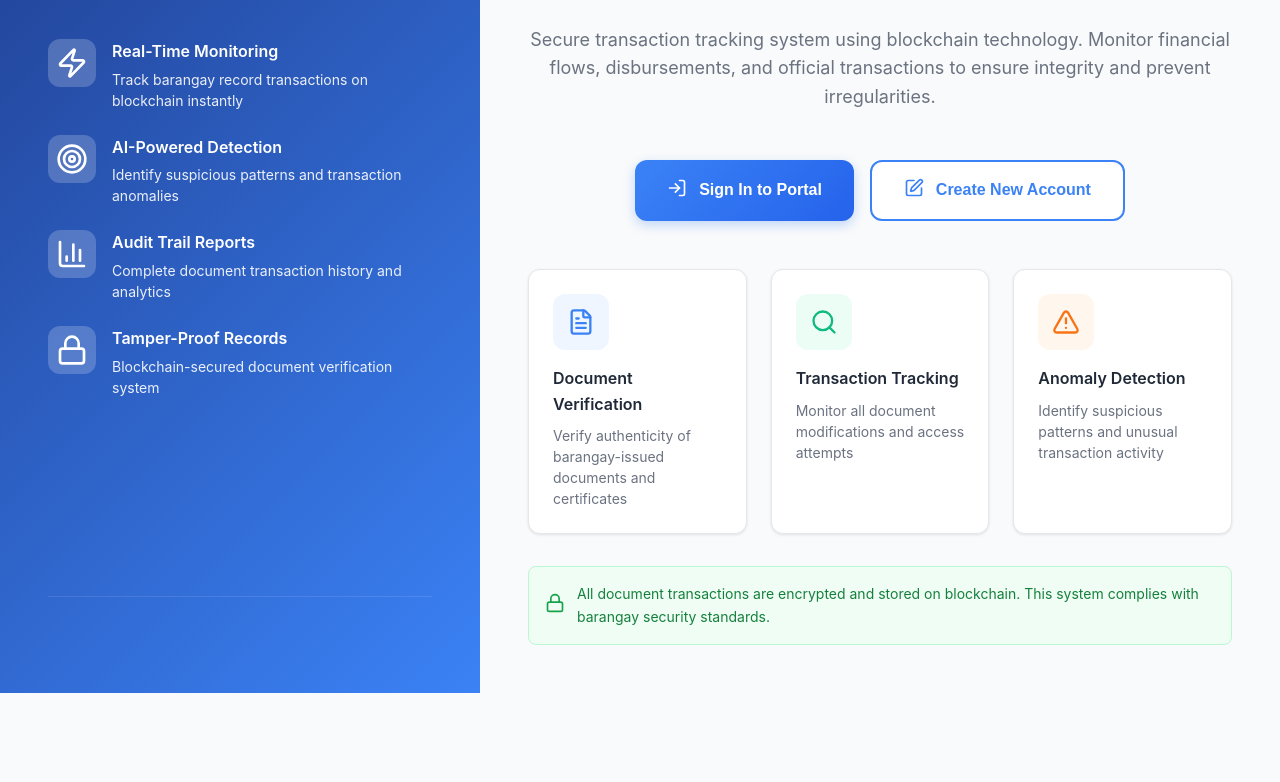
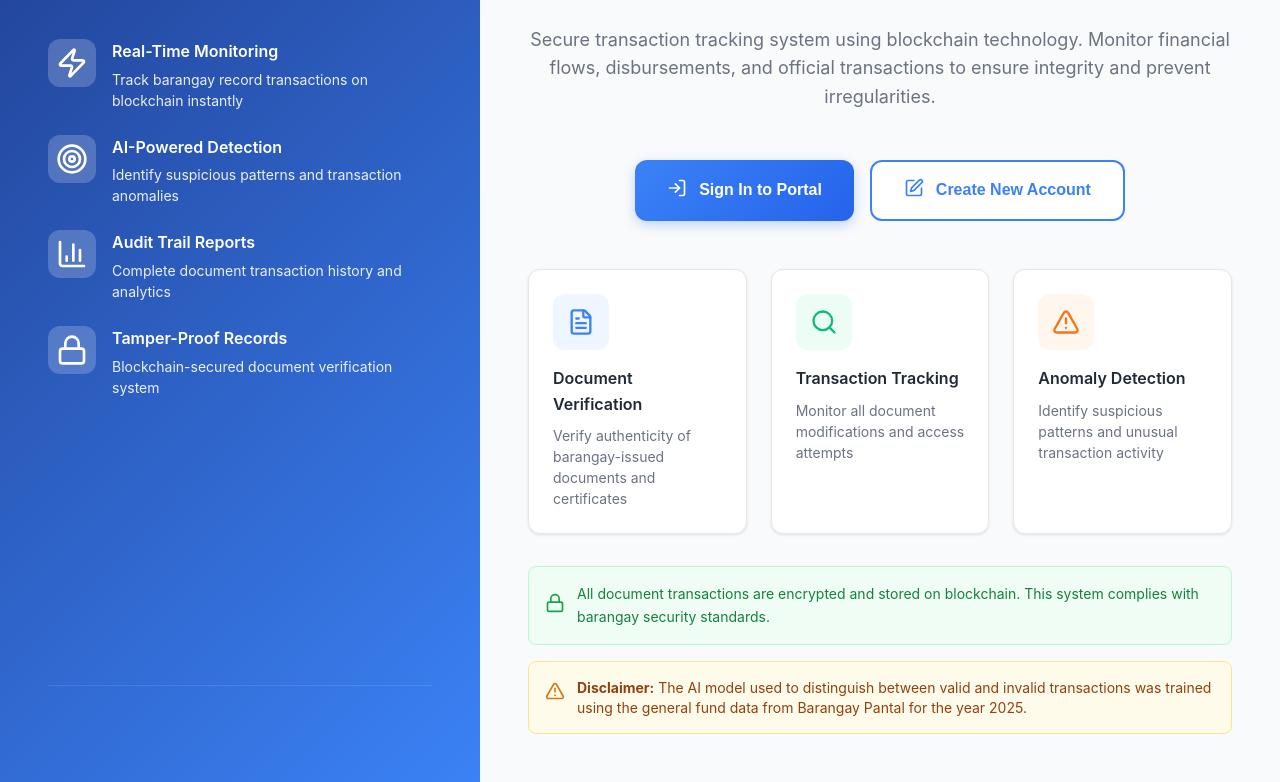
Before and after one commit to Pitz1600/ChainShield, a React (Vite) app in the folder frontend/: page / in a window 1280 px wide. Shown: the part 272-1054 px from the top of the page. Before the commit the page ends 965 px from the top, so only its background shows below. Built offline with nearby package versions, Linux system fonts and the light colour scheme; no server answers.

Commit message:
added disclaimers

```diff
--- a/frontend/package.json
+++ b/frontend/package.json
@@ -10,6 +10,7 @@
     "preview": "vite preview"
   },
   "dependencies": {
+    "24": "^0.0.0",
     "axios": "^1.13.2",
     "date-fns": "^4.1.0",
     "lucide-react": "^0.561.0",
--- a/frontend/src/components/Auth/Welcome.jsx
+++ b/frontend/src/components/Auth/Welcome.jsx
@@ -101,6 +101,11 @@
             <span className="notice-icon"><Lock size={20} /></span>
             <span className="notice-text">All document transactions are encrypted and stored on blockchain. This system complies with barangay security standards.</span>
           </div>
+
+          <div className="disclaimer-notice">
+            <span className="disclaimer-icon"><AlertTriangle size={20} /></span>
+            <span className="disclaimer-text"><strong>Disclaimer:</strong> The AI model used to distinguish between valid and invalid transactions was trained using the general fund data from Barangay Pantal for the year 2025.</span>
+          </div>
         </div>
       </div>
     </div>
--- a/frontend/src/components/Layout/Sidebar.jsx
+++ b/frontend/src/components/Layout/Sidebar.jsx
@@ -179,6 +179,10 @@
         </nav>
 
         <div className="sidebar-footer">
+          <div className="sidebar-disclaimer">
+            <span className="sidebar-disclaimer-icon"><AlertTriangle size={16} /></span>
+            <p><strong>Disclaimer:</strong> AI model uses Barangay Pantal 2025 general fund data to scan transactions.</p>
+          </div>
           <button onClick={handleLogoutClick} className="logout-btn">
             <span><LogOut size={18} /></span>
             <span>Logout Portal</span>
--- a/frontend/src/styles/Sidebar.css
+++ b/frontend/src/styles/Sidebar.css
@@ -402,6 +402,35 @@
   transform: translateY(-2px);
 }
 
+.sidebar-disclaimer {
+  display: flex;
+  align-items: flex-start;
+  gap: 10px;
+  padding: 12px;
+  margin-bottom: 16px;
+  background: rgba(245, 158, 11, 0.1);
+  border: 1px solid rgba(245, 158, 11, 0.2);
+  border-radius: 12px;
+}
+
+.sidebar-disclaimer-icon {
+  color: #fbbf24;
+  margin-top: 2px;
+  flex-shrink: 0;
+  display: flex;
+}
+
+.sidebar-disclaimer p {
+  margin: 0;
+  font-size: 0.75rem;
+  color: rgba(255, 255, 255, 0.7);
+  line-height: 1.5;
+}
+
+.sidebar-disclaimer strong {
+  color: rgba(255, 255, 255, 0.9);
+}
+
 /* Scrollbar for sidebar */
 .sidebar-nav::-webkit-scrollbar {
   width: 6px;
--- a/frontend/src/styles/Welcome.css
+++ b/frontend/src/styles/Welcome.css
@@ -294,6 +294,30 @@
   color: #15803d;
 }
 
+.disclaimer-notice {
+  display: flex;
+  align-items: flex-start;
+  justify-content: center;
+  gap: 12px;
+  padding: 16px;
+  margin-top: 16px;
+  background: #fffbeb;
+  border: 1px solid #fde68a;
+  border-radius: 8px;
+}
+
+.disclaimer-icon {
+  font-size: 20px;
+  color: #d97706;
+  flex-shrink: 0;
+}
+
+.disclaimer-text {
+  font-size: 14px;
+  color: #92400e;
+  line-height: 1.4;
+}
+
 @media (max-width: 1024px) {
   .welcome-container {
     flex-direction: column;
```
Also changed, not shown: 2 other files (tests, documents, lock files or other folders).
